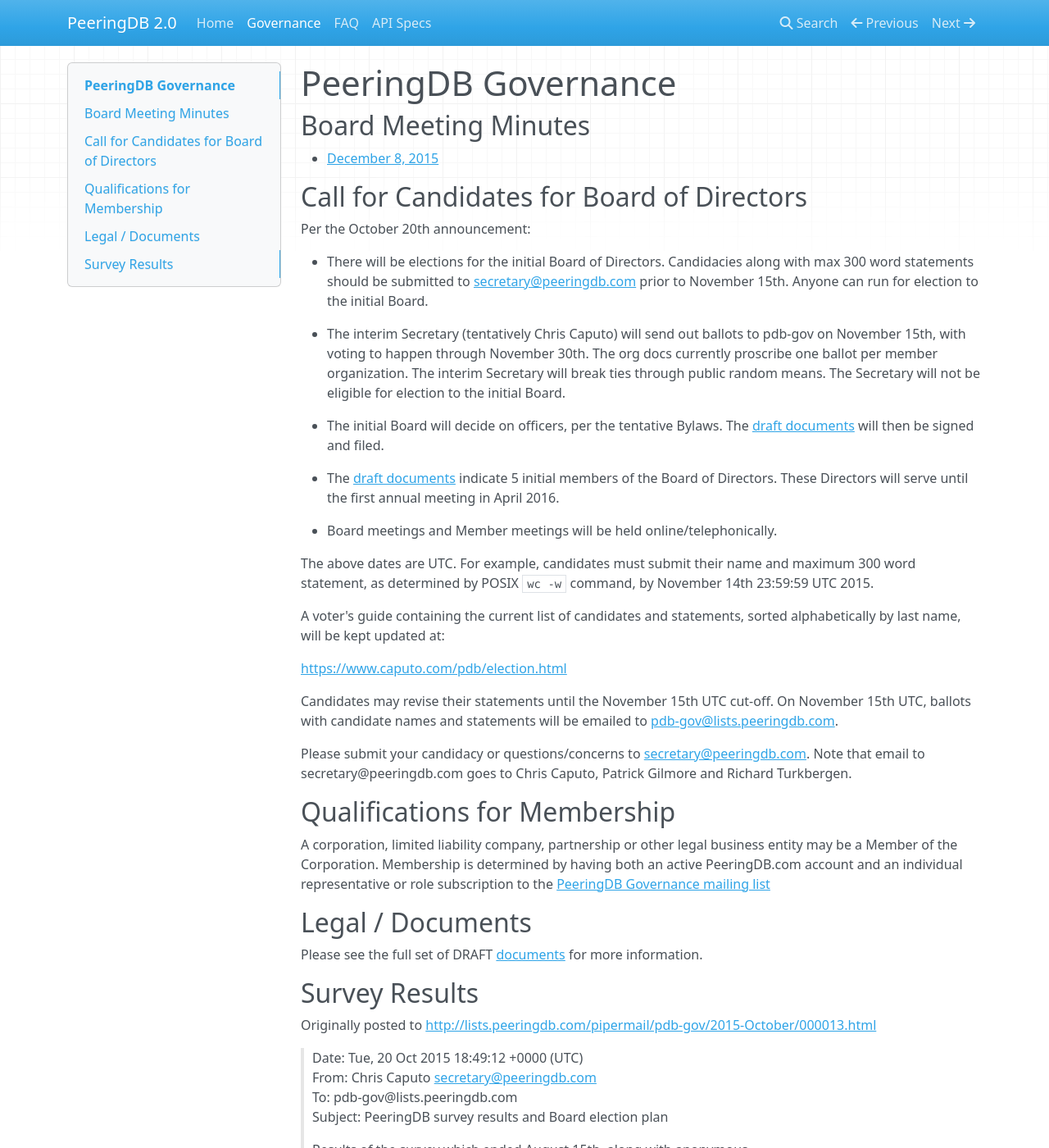
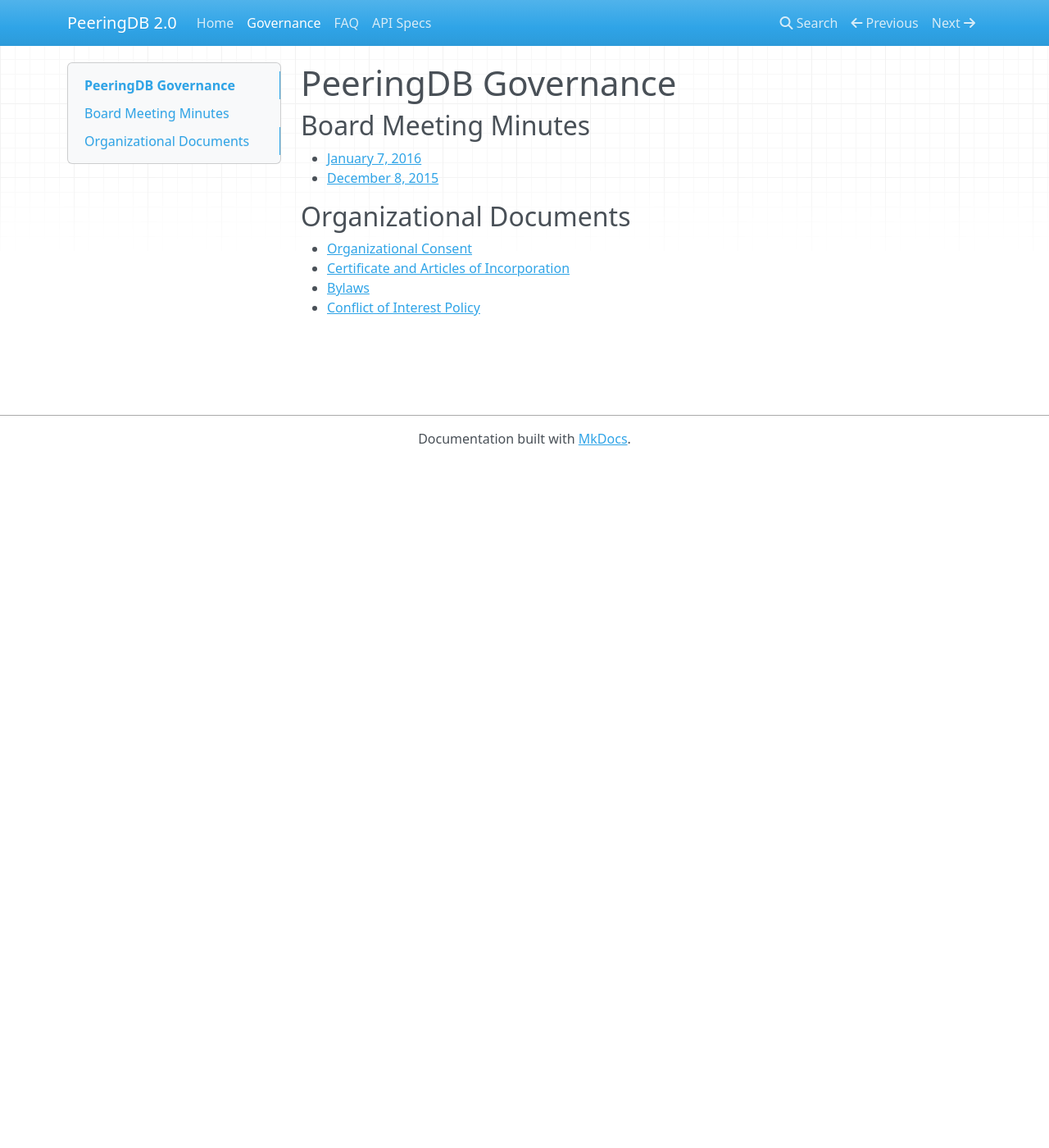
Before and after one commit to peeringdb/docs, an MkDocs documentation site: the page built from docs/gov.md, in a window 1280 px wide and 1400 px high. Shown: the whole window at 82% size. Built offline with MkDocs 1.6.1, drawn with Linux system fonts in a browser that asks for light colours; nearby versions of some CDN libraries; old or Windows-style settings are respelled for this version of MkDocs; some of the changed text lies outside the part shown.

Commit message:
Reorg and add various.  Remove cruft.

```diff
--- a/docs/gov.md
+++ b/docs/gov.md
@@ -3,107 +3,12 @@
 
 ## Board Meeting Minutes
 
-- [December 8, 2015](gov/minutes/2015-12-08_PeeringDB_Board_Minutes.pdf)
+- [January 7, 2016](gov/legaldocs/2016-01-07_PeeringDB_Board_Minutes.pdf)
+- [December 8, 2015](gov/legaldocs/2015-12-08_PeeringDB_Board_Minutes.pdf)
 
-## Call for Candidates for Board of Directors
+## Organizational Documents
 
-Per the October 20th announcement:
-
- - There will be elections for the initial Board of Directors. Candidacies along with max 300 word statements should be submitted to <secretary@peeringdb.com> prior to November 15th. Anyone can run for election to the initial Board.
-
- - The interim Secretary (tentatively Chris Caputo) will send out ballots to pdb-gov on November 15th, with voting to happen through November 30th. The org docs currently proscribe one ballot per member organization. The interim Secretary will break ties through public random means. The Secretary will not be eligible for election to the initial Board.
-
- - The initial Board will decide on officers, per the tentative Bylaws. The [draft documents](#legal-documents) will then be signed and filed.
-
- - The [draft documents](#legal-documents) indicate 5 initial members of the Board of Directors.  These Directors will serve until the first annual meeting in April 2016.
-
- - Board meetings and Member meetings will be held online/telephonically.
-
-The above dates are UTC. For example, candidates must submit their name and maximum 300 word statement, as determined by POSIX `wc -w` command, by November 14th 23:59:59 UTC 2015.
-
-A voter's guide containing the current list of candidates and statements, sorted alphabetically by last name, will be kept updated at:
-
-   <https://www.caputo.com/pdb/election.html>
-
-Candidates may revise their statements until the November 15th UTC cut-off. On November 15th UTC, ballots with candidate names and statements will be emailed to <pdb-gov@lists.peeringdb.com>.
-
-Please submit your candidacy or questions/concerns to <secretary@peeringdb.com>.  Note that email to secretary@peeringdb.com goes to Chris Caputo, Patrick Gilmore and Richard Turkbergen.
-
-## Qualifications for Membership
-
-A corporation, limited liability company, partnership or other legal business entity may be a Member of the Corporation. Membership is determined by having both an active PeeringDB.com account and an individual representative or role subscription to the [PeeringDB Governance mailing list](http://lists.peeringdb.com/cgi-bin/mailman/listinfo/pdb-gov)
-
-## Legal / Documents
-
-Please see the full set of DRAFT [documents](https://www.caputo.com/pdb/) for more information.
-
-
-## Survey Results
-
-Originally posted to <http://lists.peeringdb.com/pipermail/pdb-gov/2015-October/000013.html>
-
-> Date: Tue, 20 Oct 2015 18:49:12 +0000 (UTC)
-> From: Chris Caputo <secretary@peeringdb.com>
-> To: pdb-gov@lists.peeringdb.com
-> Subject: PeeringDB survey results and Board election plan
-
-> Results of the survey which ended August 15th, along with anonymous
-> comments are up at:
->
-> [Survey Report](gov/20150800_PDB_Survey_results.pdf)
->
-> 91 responses, of which 89 voted for the main question:
-
->  PeeringDB functions should be performed by:
-
->  - 35 votes, 39.33%: "An independent 501(C)(6) (Not for profit) PeeringDB,
->       with it's own elected board and members"
-
->  - 14 votes, 15.73%: "The existing global standards body OpenIX 501(C)(6)
->       (Not for profit)"
-
->  - 10 votes, 11.24%: "The existing regional organization NANOG 501(C)(3)
->       (Not for profit)"
-
->  - 30 votes, 33.71%: "I don't care just as long as PeeringDB keeps
->       working"
-
-> That looks like a clear vote for independence, given that the number for
-> independence is 45% more than the combined votes for OpenIX and NANOG.
-
-> Based on this, we are going to continue working toward becoming an
-> independent non-profit corporation. In the interest of broad support,
-> this is going to be done with transparency and inclusion using the pdb-gov
-> mailing list. The plan:
-
->  - If you want to participate in the process, please subscribe to the
->    pdb-gov "governance" mailing list with your PeeringDB account email.
->    <http://lists.peeringdb.com/cgi-bin/mailman/listinfo/pdb-gov>
-
->  - Further emails will be sent to pdb-gov mailing list and posted to
->    <http://gov.peeringdb.com/> as appropriate.
-
->  - pdb-gov is where the draft organizational documents will be discussed
->    and refined.  These draft documents are up at:
->      <https://www.caputo.com/pdb/>
-
->  - There will be elections for the initial Board of Directors. Candidacies
->    along with max 300 word statements should be submitted to
->    secretary@peeringdb.com prior to November 15th. Anyone can run for
->    election to the initial Board.
-
->  - The interim Secretary (tentatively Chris Caputo) will send out ballots
->    to pdb-gov on November 15th, with voting to happen through November
->    30th.  The org docs currently proscribe one ballot per member
->    organization.  The interim Secretary will break ties through public
->    random means.  The Secretary will not be eligible for election to the
->    initial Board.
-
->  - The initial Board will decide on officers, per the tentative Bylaws.
->    The draft documents will then be signed and filed.
-
-> Chris Caputo
-> Patrick W. Gilmore
-> Matt Griswold
-> Aaron Hughes
-> Richard A Turkbergen
+- [Organizational Consent](gov/legaldocs/2015-12-08_PeeringDB_Organizational_Consent.pdf)
+- [Certificate and Articles of Incorporation](gov/legaldocs/2015-12-16_PeeringDB_Certificate and Articles of Incorporation.pdf)
+- [Bylaws](gov/legaldocs/2015-12-08_PeeringDB_Bylaws.pdf)
+- [Conflict of Interest Policy](gov/legaldocs/2015-12-08_PeeringDB_Conflict_of_Interest_Policy.pdf)
```
Also changed, not shown: 8 other files.
